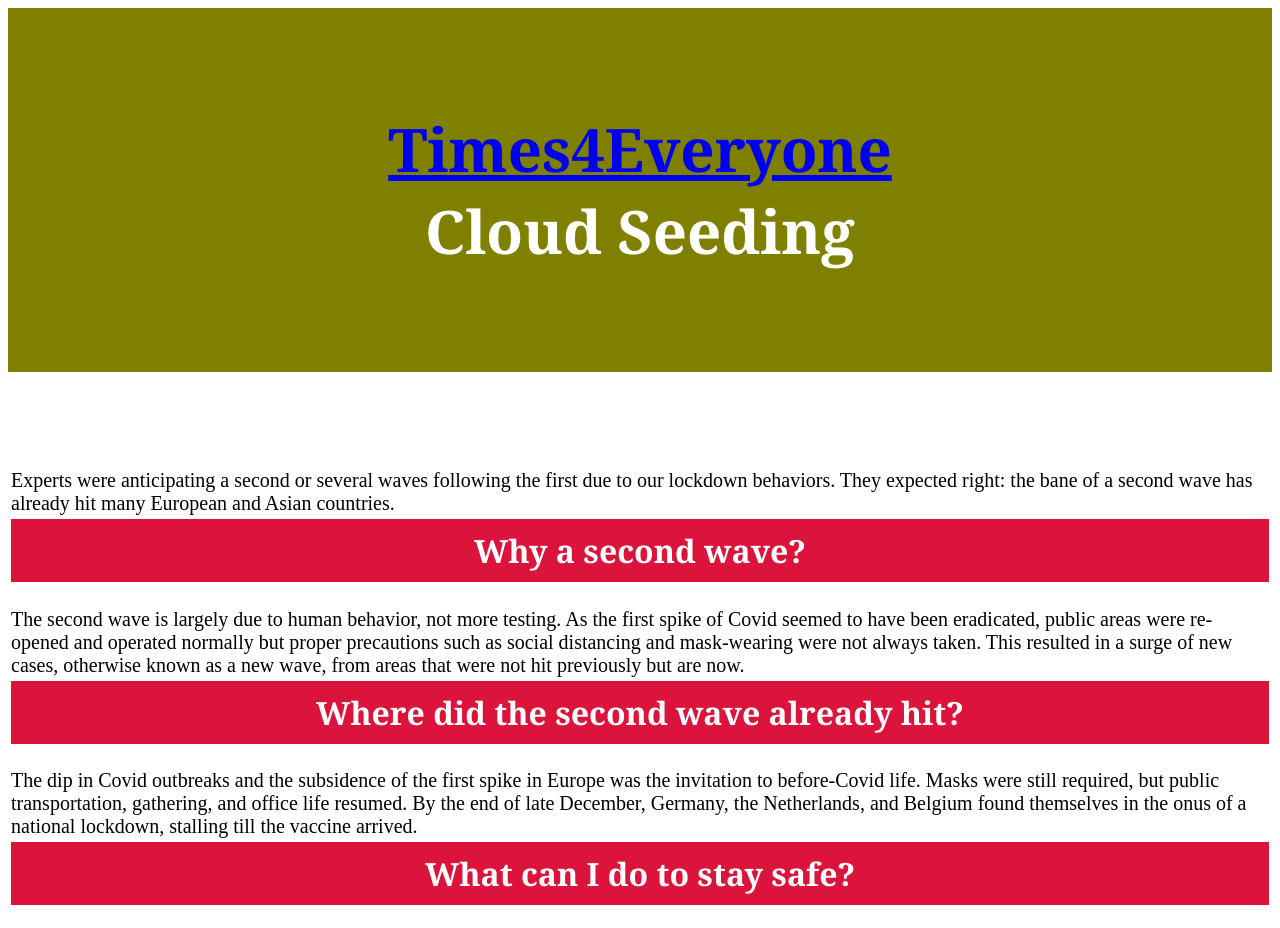
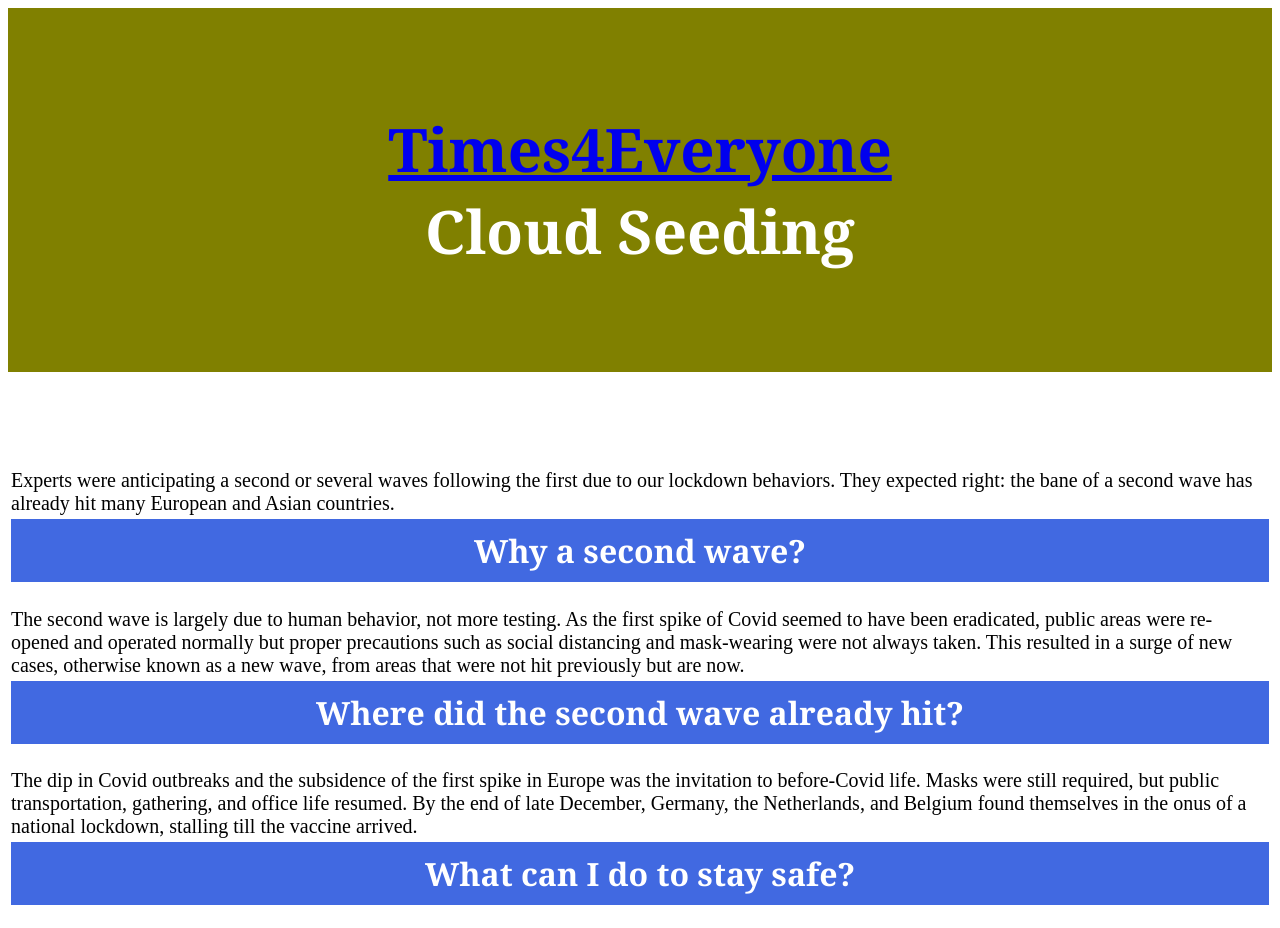
Before and after one commit to NSPortfolio/SecondWaveofCovid-19, a plain HTML site: page index.html in a window 1280 px wide. Shown: the top 928 px of the page. Drawn offline with Linux system fonts and the light colour scheme.

Commit message:
Update index.html

```diff
--- a/index.html
+++ b/index.html
@@ -16,19 +16,19 @@
            <td><p style = "font-size:20px;"> Experts were anticipating a second or several waves following the first due to our lockdown behaviors. They expected right: the bane of a second wave has already hit many European and Asian countries. </p>
          </tr>
          <tr>
-           <td><h1 style = "background-color: #DC143C;font-family:georgia;color:white;text-align:center;padding:10px">Why a second wave?</h1></td>
+           <td><h1 style = "background-color: RoyalBlue;font-family:georgia;color:white;text-align:center;padding:10px">Why a second wave?</h1></td>
          </tr>
          <tr>
            <td><p style = "font-size:20px;"> The second wave is largely due to human behavior, not more testing. As the first spike of Covid seemed to have been eradicated, public areas were re-opened and operated normally but proper precautions such as social distancing and mask-wearing were not always taken. This resulted in a surge of new cases, otherwise known as a new wave, from areas that were not hit previously but are now. </p>
          </tr><br>
          <tr>
-           <td><h1 style = "background-color: #DC143C;font-family:georgia;color:white;text-align:center;padding:10px">Where did the second wave already hit?</h1></td>
+           <td><h1 style = "background-color: RoyalBlue;font-family:georgia;color:white;text-align:center;padding:10px">Where did the second wave already hit?</h1></td>
          </tr>
          <tr>
            <td><p style = "font-size:20px;"> The dip in Covid outbreaks and the subsidence of the first spike in Europe was the invitation to before-Covid life. Masks were still required, but public transportation, gathering, and office life resumed. By the end of late December, Germany, the Netherlands, and Belgium found themselves in the onus of a national lockdown, stalling till the vaccine arrived. </p>
          </tr><br>
          <tr>
-           <td><h1 style = "background-color: #DC143C;font-family:georgia;color:white;text-align:center;padding:10px"> What can I do to stay safe? </h1>
+           <td><h1 style = "background-color: RoyalBlue;font-family:georgia;color:white;text-align:center;padding:10px"> What can I do to stay safe? </h1>
          </tr><br>
          <tr>
            <td>
```
